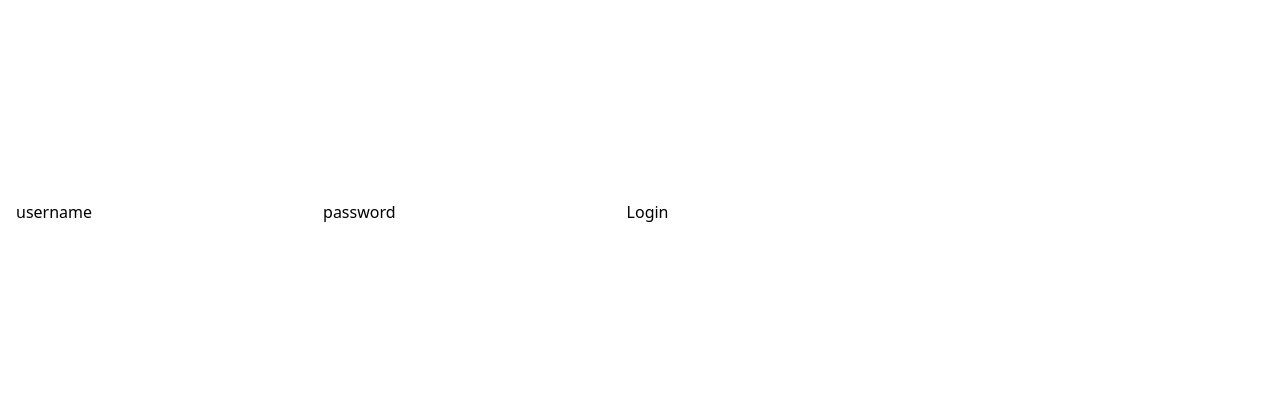
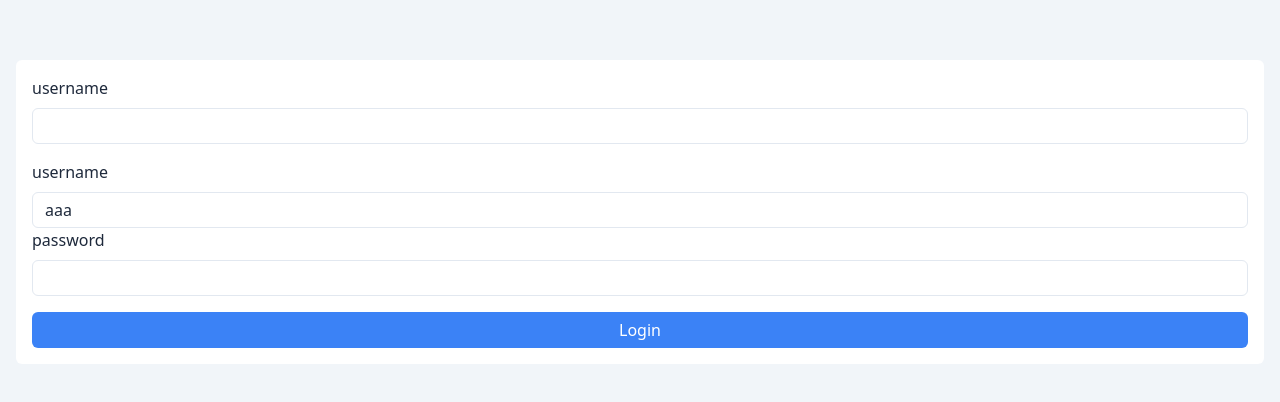
Before and after one commit to supermanbin/vite-react-ts, a React (Vite) app: page / in a window 1280 px wide. Shown: the part 188-590 px from the top of the page. Built offline with nearby package versions, Linux system fonts and the light colour scheme.

Commit message:
input components

```diff
--- /dev/null
+++ b/src/components/Input.tsx
@@ -0,0 +1,21 @@
+
+interface InputProps {
+  className?: string,
+  inputFor?: string,
+  labelText: string,
+  value: string,
+  placeholder?: string,
+  type?: string,
+}
+
+const inputCls = "rounded-md border border-slate-200 focus:outline-none focus:border-indigo-500 focus:border-2 focus:ring-indigo-200 focus:ring h-9 px-3 transition w-full text-slate-800";
+const inputLabel = "mb-2 block text-slate-800";
+
+export default function Input({className,inputFor, labelText, value, placeholder, type}:InputProps) {
+  return (
+    <div className={`${className}`}>
+      <label htmlFor={inputFor} className={inputLabel}>{labelText}</label>
+      <input className={`${inputCls}`} type={type} placeholder={placeholder} value={value} />
+    </div>
+  )
+}
--- a/src/pages/login/Login.tsx
+++ b/src/pages/login/Login.tsx
@@ -1,25 +1,54 @@
+import { useState } from 'react';
+import {useNavigate} from 'react-router-dom';
+import Input from '../../components/Input';
+
+// input class
+const inputCls = "rounded-md border border-slate-200 focus:outline-none focus:border-indigo-500 focus:border-2 focus:ring-indigo-200 focus:ring h-9 px-3 transition w-full text-slate-800";
+// label class
+const labelCls = "block mb-4";
+// button class
+const buttonCls = "rounded-md bg-blue-500 focus:ring-blue-200 focus:ring text-white px-3 h-9 w-full transition";
+// the input label class
+const inputLabel = "mb-2 block text-slate-800";
+
 export default function Login() {
+  const navigate = useNavigate()
+  const [loginForm, setLoginForm] = useState({username: '', password: ''});
 
   function login(e: React.MouseEvent) {
     e.preventDefault();
+
+    console.log(loginForm);
+
+
+    if (!loginForm?.username || !loginForm?.password) {
+      alert('不能为空');
+      return;
+    }
+
     if (!localStorage.getItem('token')) {
       const randomStr = crypto.randomUUID()
       localStorage.setItem('token', randomStr)
+      navigate("/demo")
     }
+    navigate("/demo")
   }
 
+
   return (
-    <div className="absolute w-screen h-screen grid place-items-center px-4">
-      <form action="void 0" className="w-full bg-white">
-        <label htmlFor="username">
-          <span>username</span>
-          <input type="text" id="username" />
+    <div className="absolute w-screen h-screen grid place-items-center px-4 bg-slate-100">
+      <form className="w-full bg-white w-2/4 p-4 rounded-md">
+        <label htmlFor="username" className={labelCls}>
+          <span className={inputLabel}>username</span>
+          <input className={inputCls} type="text" id="username"
+          />
         </label>
-        <label htmlFor="password">
-          <span>password</span>
-          <input type="password" id="password" />
+        <Input labelText='username' value='aaa' />
+        <label htmlFor="password" className={labelCls}>
+          <span className={inputLabel}>password</span>
+          <input type='password' className={inputCls} id="password" />
         </label>
-        <button onClick={(e) => {login(e)}}>Login</button>
+        <button className={buttonCls} onClick={(e) => {login(e)}}>Login</button>
       </form>
     </div>
   );
```
